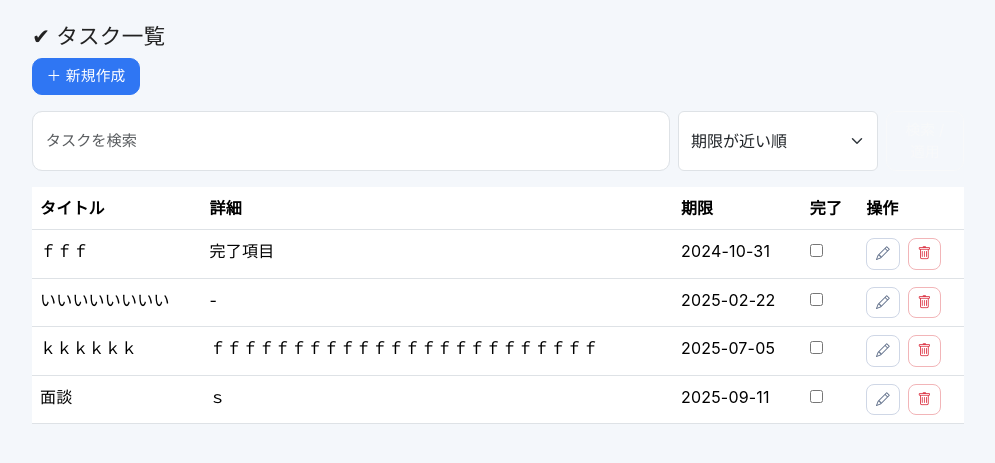
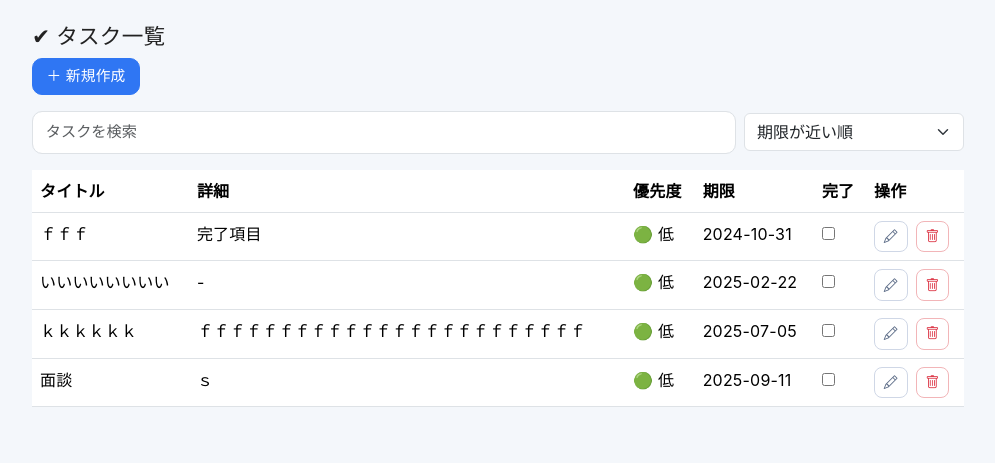
Before and after one commit to FumiyaUeda/django-task-manager, a Django app: page / in a window 1280 px wide. Shown: the part 54-517 px from the top of the page, without its empty margins (142-1137 px from the left). Run offline with Django 5.2, Linux system fonts and the light colour scheme; data comes from the database, SQL or seed files in the repository.

Commit message:
Remove apply button; right-align sort dropdown

```diff
--- a/tasks/templates/tasks/task_list.html
+++ b/tasks/templates/tasks/task_list.html
@@ -3,23 +3,31 @@
 {% block content %}
 <div class="container mt-4">
   <h2>✔ タスク一覧</h2>
+
   <div class="mb-3">
     <a href="{% url 'task_create' %}" class="btn btn-primary">＋ 新規作成</a>
   </div>
 
-  <!-- 🔍 検索＋ソートを1つのフォームでまとめる -->
-  <form method="get" class="mb-3 d-flex">
-    <input type="text" name="q" class="form-control me-2"
-           placeholder="タスクを検索" value="{{ query|default:'' }}">
-
-    <select name="sort" class="form-select me-2" style="max-width: 200px;"
-            onchange="this.form.submit()">
+  <!-- 🔍 検索＋ソート（ボタン削除／ソートは右端） -->
+  <form method="get" class="mb-3 d-flex align-items-center gap-2">
+    <input
+      type="text"
+      name="q"
+      class="form-control flex-grow-1"
+      placeholder="タスクを検索"
+      value="{{ query|default:'' }}"
+    />
+    <select
+      name="sort"
+      class="form-select ms-auto"
+      style="max-width: 220px;"
+      onchange="this.form.submit()"
+    >
       <option value="deadline" {% if sort == "deadline" %}selected{% endif %}>期限が近い順</option>
       <option value="deadline_desc" {% if sort == "deadline_desc" %}selected{% endif %}>期限が遠い順</option>
       <option value="title" {% if sort == "title" %}selected{% endif %}>タイトル順</option>
+      <option value="priority" {% if sort == "priority" %}selected{% endif %}>優先度順</option>
     </select>
-
-    <button type="submit" class="btn btn-outline-light">検索 / 適用</button>
   </form>
 
   <table class="table">
@@ -27,6 +35,7 @@
       <tr>
         <th>タイトル</th>
         <th>詳細</th>
+        <th>優先度</th>
         <th>期限</th>
         <th>完了</th>
         <th>操作</th>
@@ -37,27 +46,43 @@
       <tr class="{% if task.is_completed %}table-success{% endif %}">
         <td>{{ task.title }}</td>
         <td>{{ task.detail|default:"-" }}</td>
+
+        <!-- 優先度（アイコン＋テキスト） -->
+        <td>
+          {% if task.priority == "high" %}
+            🔴 高
+          {% elif task.priority == "medium" %}
+            🟡 中
+          {% else %}
+            🟢 低
+          {% endif %}
+        </td>
+
         <td>
           {% if task.deadline %}
-          {{ task.deadline|date:"Y-m-d" }}
+            {{ task.deadline|date:"Y-m-d" }}
           {% else %}
-          -
+            -
           {% endif %}
         </td>
+
+        <!-- 完了トグル -->
         <td>
           <form method="post" action="{% url 'task_toggle' task.pk %}">
             {% csrf_token %}
             <input type="checkbox" onChange="this.form.submit()" {% if task.is_completed %}checked{% endif %}>
           </form>
         </td>
+
+        <!-- 操作 -->
         <td>
           <div class="d-flex gap-2">
-            <a href="{% url 'task_update' task.pk %}" class="btn btn-outline-secondary btn-sm">
+            <a href="{% url 'task_update' task.pk %}" class="btn btn-outline-secondary btn-sm" title="編集">
               <i class="bi bi-pencil"></i>
             </a>
             <form method="post" action="{% url 'task_delete' task.pk %}" onsubmit="return confirm('本当に削除しますか？');">
               {% csrf_token %}
-              <button type="submit" class="btn btn-outline-danger btn-sm">
+              <button type="submit" class="btn btn-outline-danger btn-sm" title="削除">
                 <i class="bi bi-trash"></i>
               </button>
             </form>
@@ -66,7 +91,7 @@
       </tr>
       {% empty %}
       <tr>
-        <td colspan="5" class="text-center">タスクがありません</td>
+        <td colspan="6" class="text-center">タスクがありません</td>
       </tr>
       {% endfor %}
     </tbody>
```
